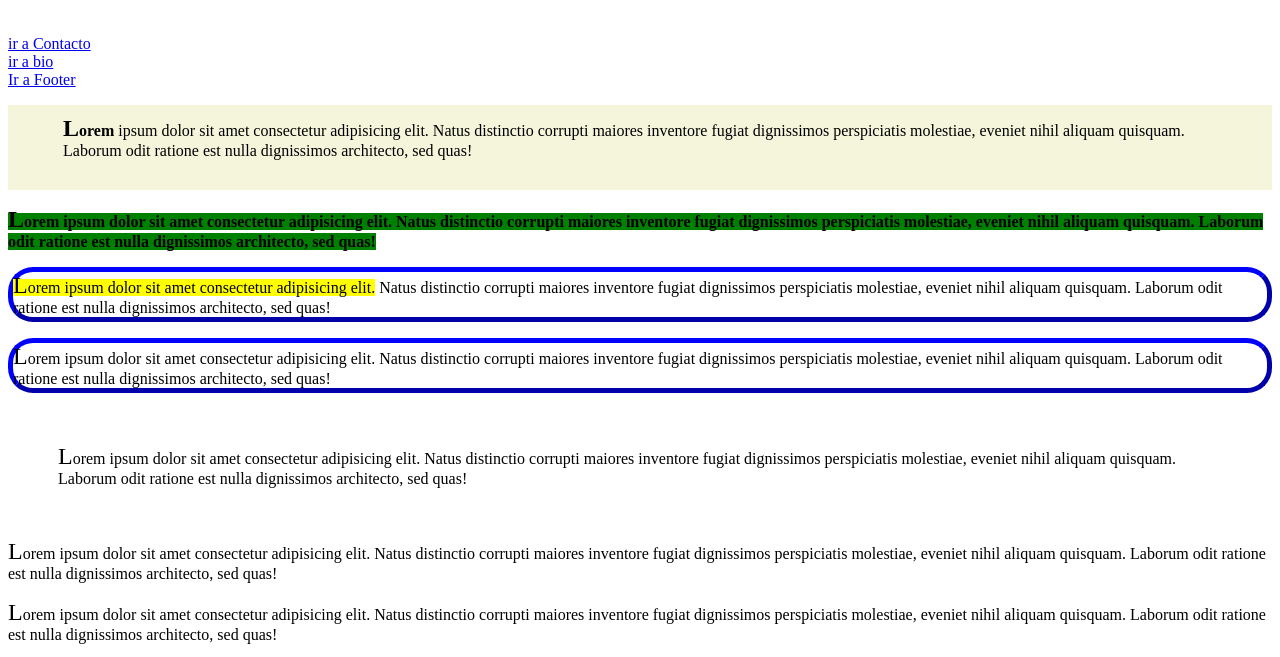
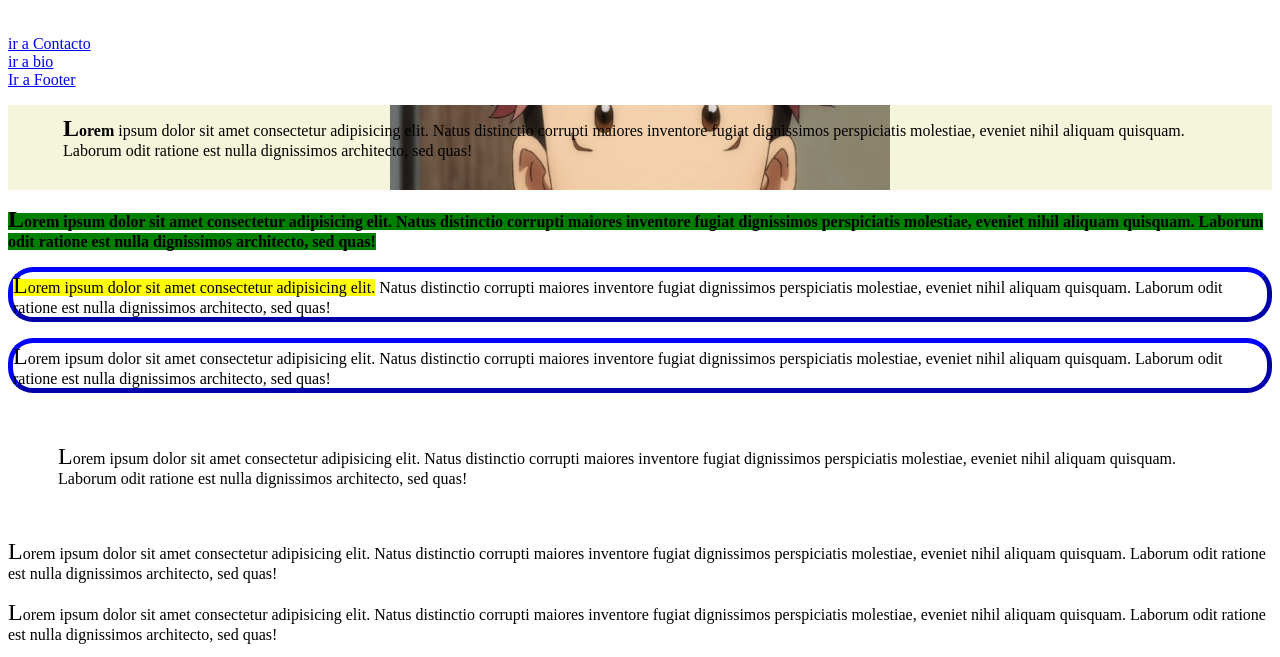
Before and after one commit to CarlosAlonsoLuquin/TrabajosClase, a plain HTML site: page index.html in a window 1280 px wide. Shown: the part 110-767 px from the top of the page. Drawn offline with Linux system fonts and the light colour scheme.

Commit message:
actividad clase 24/09/25

```diff
--- a/assets/style/main.css
+++ b/assets/style/main.css
@@ -16,6 +16,7 @@
 }
 p:hover {
   background-color: cornflowerblue;
+  opacity: 15px;
 }
 ol:first-line {
   background-color: brown;
@@ -38,3 +39,9 @@
 #tercero{
   margin: 50px;
 }
+#primero{
+  background-image: url("../img/itadori.jpg");
+  background-position: center;
+  background-repeat: no-repeat;
+  background-size: 500px;
+}
```
